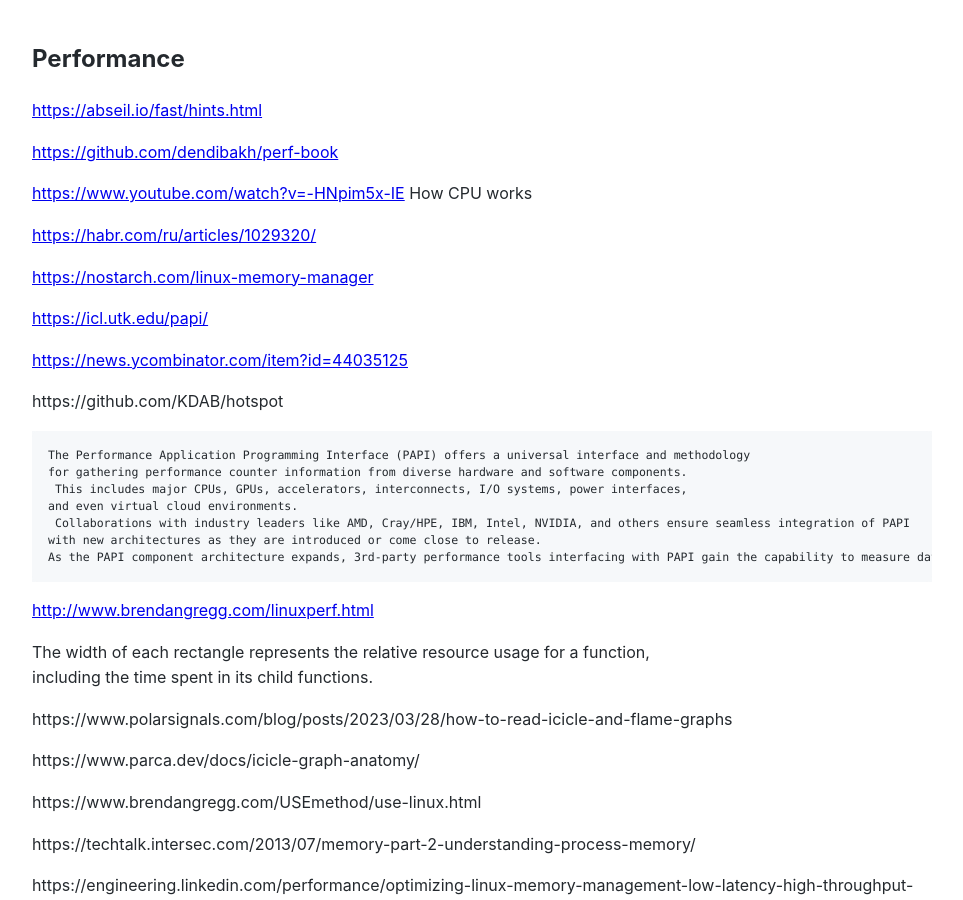
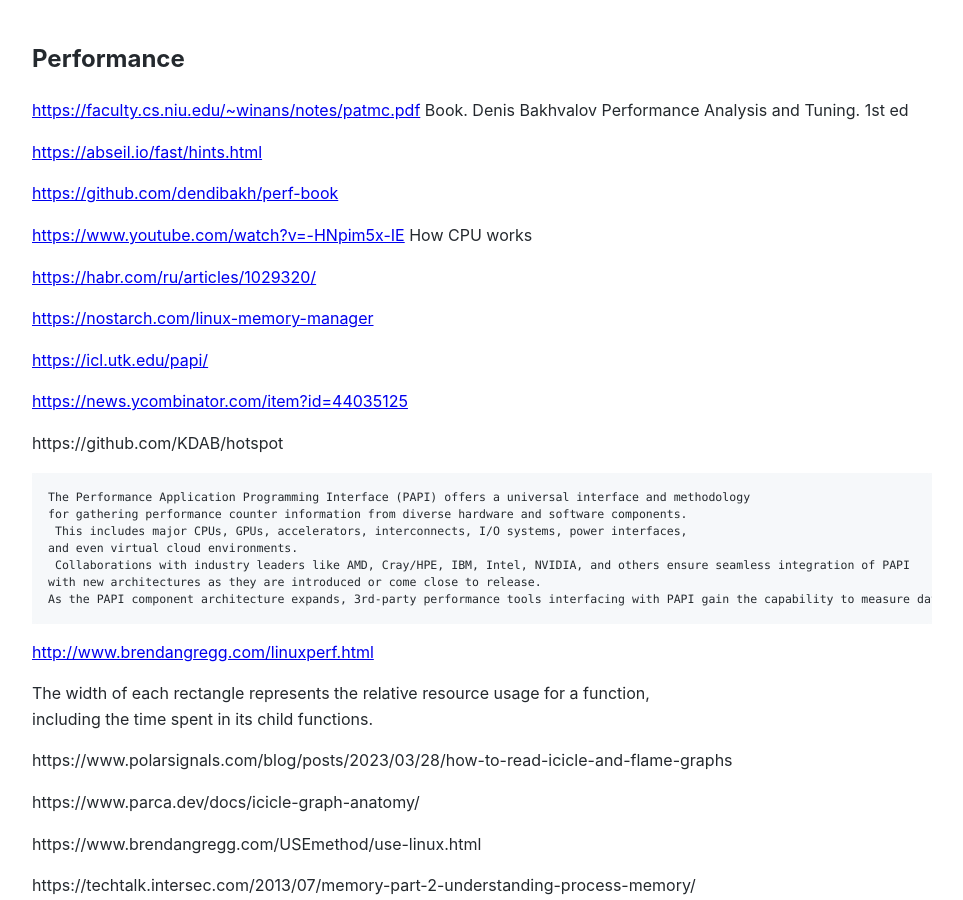
Before and after one commit to Michael-Lubinsky/michael-lubinsky.github.com, a Jekyll site: the page built from cpp/performance.md, in a window 1280 px wide and 900 px high. Shown: the whole window, without its empty margins (158-1121 px from the left). Built offline with Jekyll 4.4.1, drawn with Linux system fonts in a browser that asks for light colours; our own code applies the rules of GitHub Pages for plain Markdown files.

Commit message:
Update performance.md

```diff
--- a/cpp/performance.md
+++ b/cpp/performance.md
@@ -1,4 +1,6 @@
 ## Performance
+
+<https://faculty.cs.niu.edu/~winans/notes/patmc.pdf> Book. Denis Bakhvalov Performance Analysis and Tuning. 1st ed
 
 <https://abseil.io/fast/hints.html>
 
```
